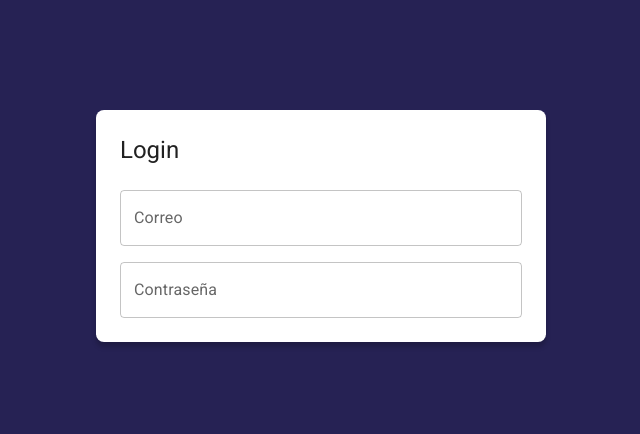
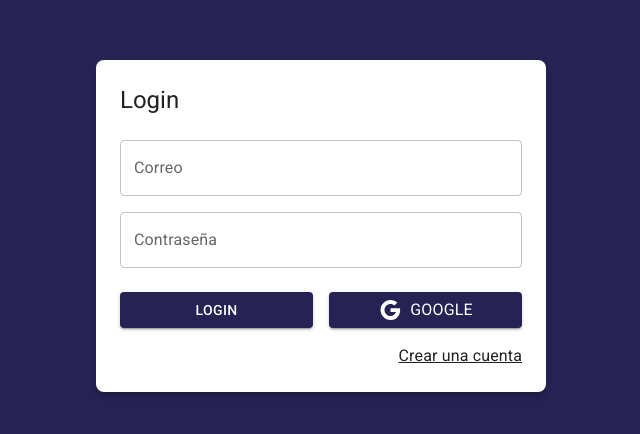
Before and after one commit to adrivegas/JournalApp-React_Vite, a React (Vite) app: page /auth/login in a window 1280 px wide. Shown: the part 174-608 px from the top of the page, without its empty margins (319-959 px from the left). Built offline with nearby package versions, Linux system fonts and the light colour scheme.

Commit message:
Diseño de LoginPage se agregan botones y Link a la página de registro

```diff
--- a/src/auth/pages/LoginPage.jsx
+++ b/src/auth/pages/LoginPage.jsx
@@ -1,4 +1,6 @@
-import { Button, Grid, TextField, Typography } from "@mui/material"
+import { Link as RouterLink } from 'react-router-dom';
+import { Button, Grid, Link, TextField, Typography } from '@mui/material';
+import { Google } from '@mui/icons-material';
 
 export const LoginPage = () => {
   return (
@@ -42,6 +44,27 @@
                 fullWidth
               />
             </Grid>
+
+            <Grid container spacing={2} sx={{ mb: 2, mt: 1 }}>
+              <Grid item xs={12} sm={6}>
+                <Button variant='contained' fullWidth>
+                  Login
+                </Button>
+              </Grid>
+              <Grid item xs={12} sm={6}>
+                <Button variant='contained' fullWidth>
+                  <Google />
+                  <Typography sx={{ ml: 1 }}>Google</Typography>
+                </Button>
+              </Grid>
+            </Grid>
+
+            <Grid container direction='row' justifyContent='end'>
+              <Link component={RouterLink} color='inherit' to="/auth/register">
+                Crear una cuenta
+              </Link>
+            </Grid>
+
           </Grid>
 
 
```
